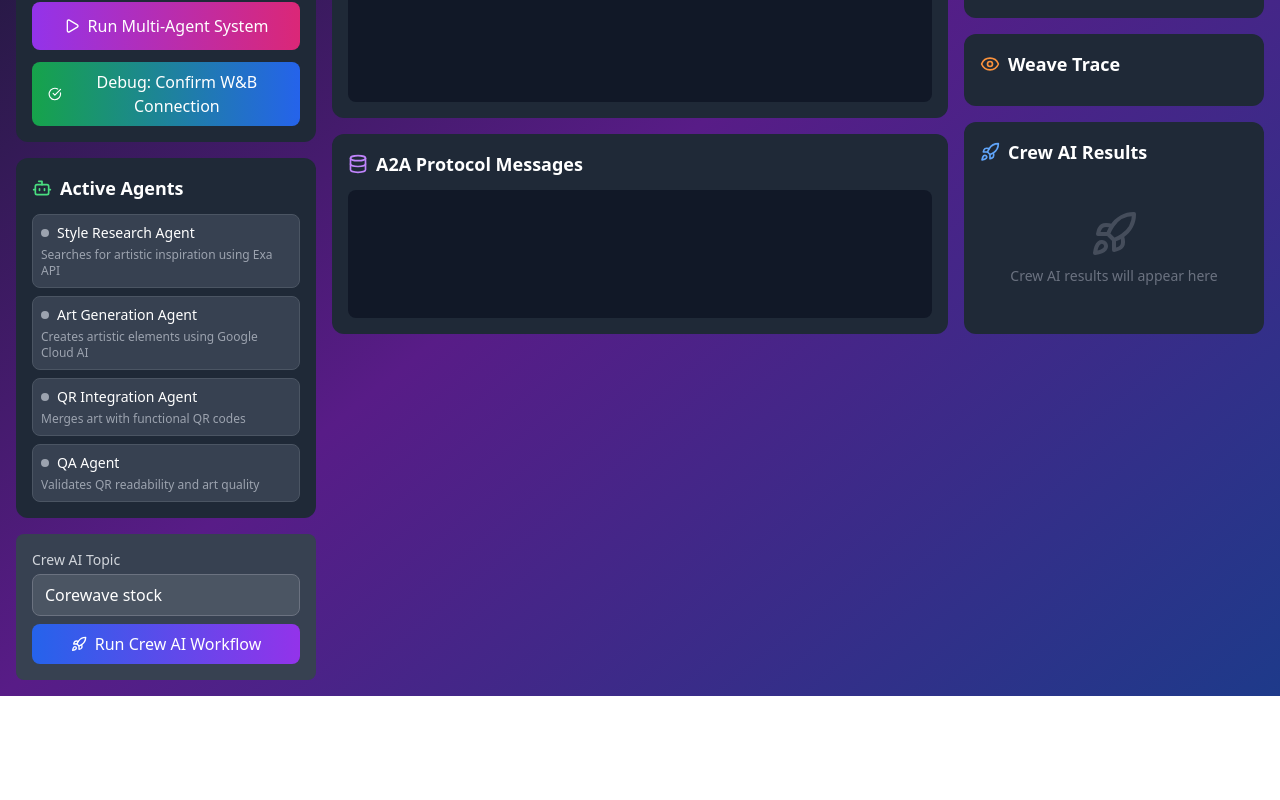
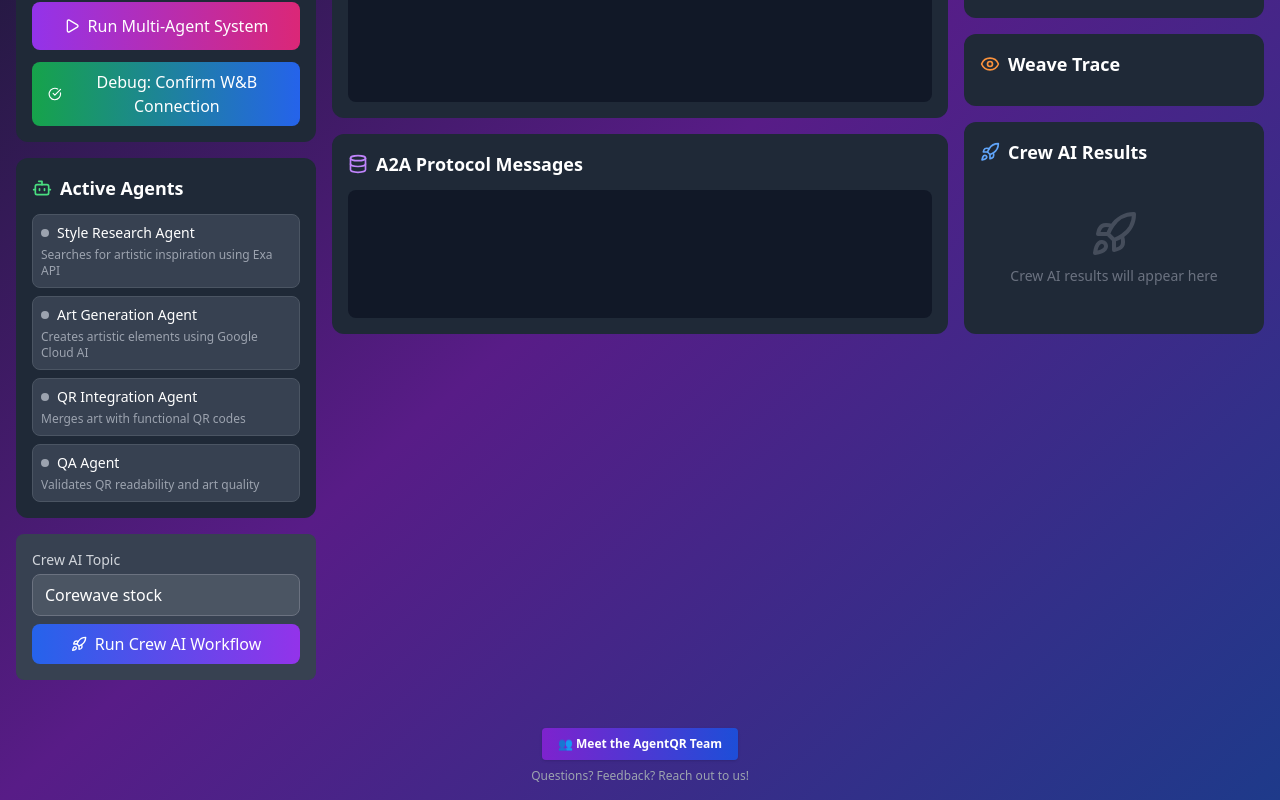
Before and after one commit to behnam354/weavehacks, a React (Vite) app in the folder frontend/: page / in a window 1280 px wide. Shown: the part 350-1150 px from the top of the page. Before the commit the page ends 1046 px from the top, so only its background shows below. Built offline with nearby package versions, Linux system fonts and the light colour scheme.

Commit message:
Add "meet team members" button to go to team member's linktree page

```diff
--- a/frontend/src/ArtisticQRGenerator.jsx
+++ b/frontend/src/ArtisticQRGenerator.jsx
@@ -595,6 +595,19 @@ const ArtisticQRGenerator = () => {
 
       {/* Hidden Canvas for QR Generation */}
       <canvas ref={canvasRef} width={400} height={400} className="hidden" />
+
+      {/* Footer with team link */}
+      <footer className="mt-12 text-center text-xs text-gray-400">
+        <a
+          href="https://linktr.ee/weavehacks.agentqr"
+          target="_blank"
+          rel="noopener noreferrer"
+          className="inline-block px-4 py-2 rounded bg-gradient-to-r from-purple-700 to-blue-700 text-white font-semibold shadow hover:from-purple-800 hover:to-blue-800 transition-all"
+        >
+          👥 Meet the AgentQR Team
+        </a>
+        <div className="mt-2">Questions? Feedback? Reach out to us!</div>
+      </footer>
     </div>
   );
 };
```
